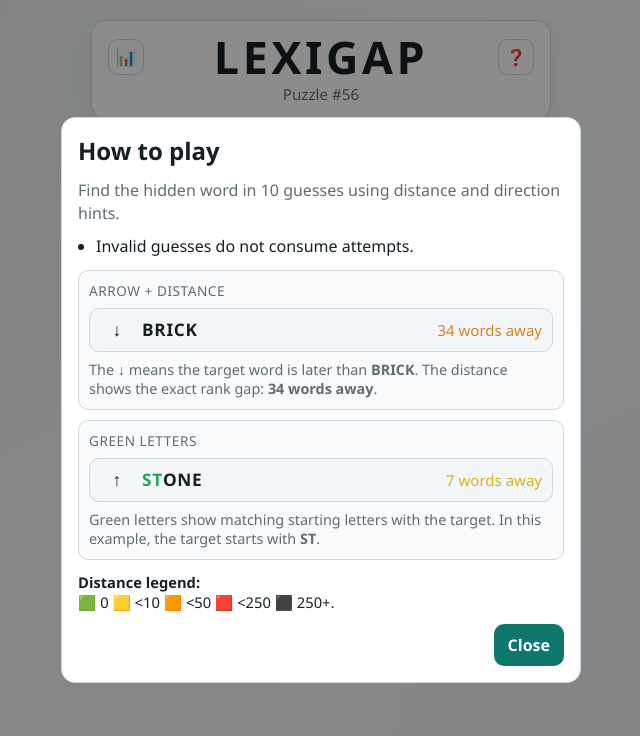
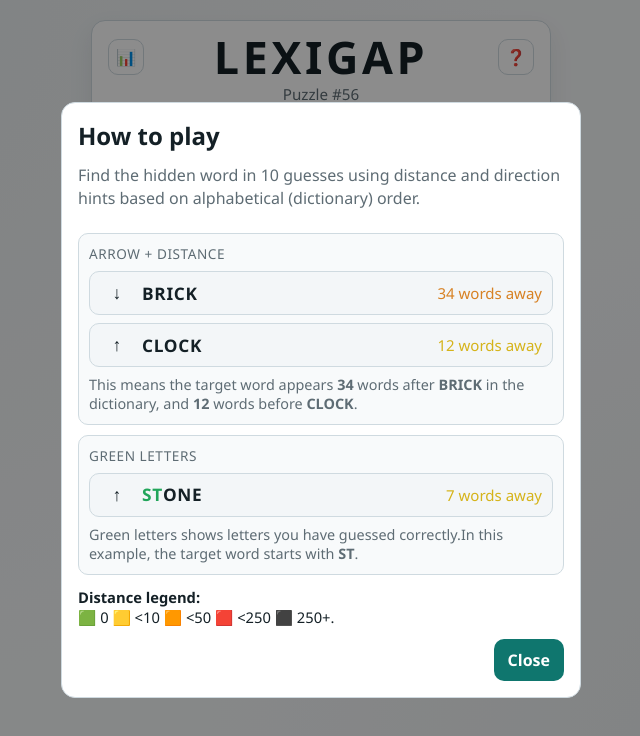
Before and after one commit to jtsorlinis/Lexigap, a React (Vite) app: page / in a window 1280 px wide. Shown: the top 736 px of the page, without its empty margins (319-959 px from the left). Built offline with nearby package versions, Linux system fonts and the light colour scheme.

Commit message:
improve instructions

```diff
--- a/src/components/HelpModal.tsx
+++ b/src/components/HelpModal.tsx
@@ -20,11 +20,12 @@
       >
         <h2>How to play</h2>
         <p className="help-intro">
-          Find the hidden word in {MAX_GUESSES} guesses using distance and direction hints.
+          Find the hidden word in {MAX_GUESSES} guesses using distance and
+          direction hints based on alphabetical (dictionary) order.
         </p>
 
         <ul className="help-rules">
-          <li>Invalid guesses do not consume attempts.</li>
+          {/* <li>Arrows and distance are alphabetical.</li> */}
         </ul>
 
         <div className="help-example-grid">
@@ -35,10 +36,19 @@
               <span className="attempt-word hint-word">BRICK</span>
               <span className="hint-distance bucket-close">34 words away</span>
             </div>
+            <div className="attempt-row hint-row help-example-row">
+              <span className="attempt-direction hint-direction">↑</span>
+              <span className="attempt-word hint-word">CLOCK</span>
+              <span className="hint-distance bucket-very-close">
+                12 words away
+              </span>
+            </div>
             <p className="help-example-note">
-              The <strong>↓</strong> means the target word is later than
-              <strong> BRICK</strong>. The distance shows the exact rank gap:
-              <strong> 34 words away</strong>.
+              This means the target word appears
+              <strong> 34</strong> words after
+              <strong> BRICK</strong> in the dictionary, and{" "}
+              <strong>12 </strong>
+              words before <strong>CLOCK</strong>.
             </p>
           </div>
 
@@ -58,8 +68,9 @@
               </span>
             </div>
             <p className="help-example-note">
-              Green letters show matching starting letters with the target. In
-              this example, the target starts with <strong>ST</strong>.
+              Green letters shows letters you have guessed correctly.In this
+              example, the target word starts with
+              <strong> ST</strong>.
             </p>
           </div>
         </div>
```
